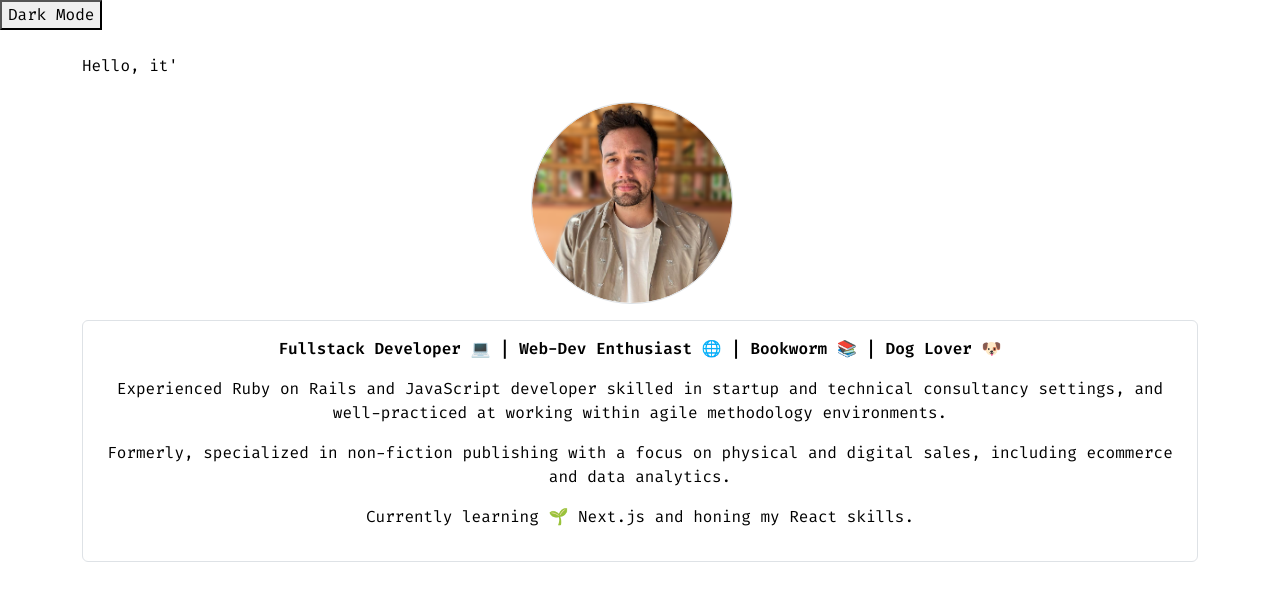
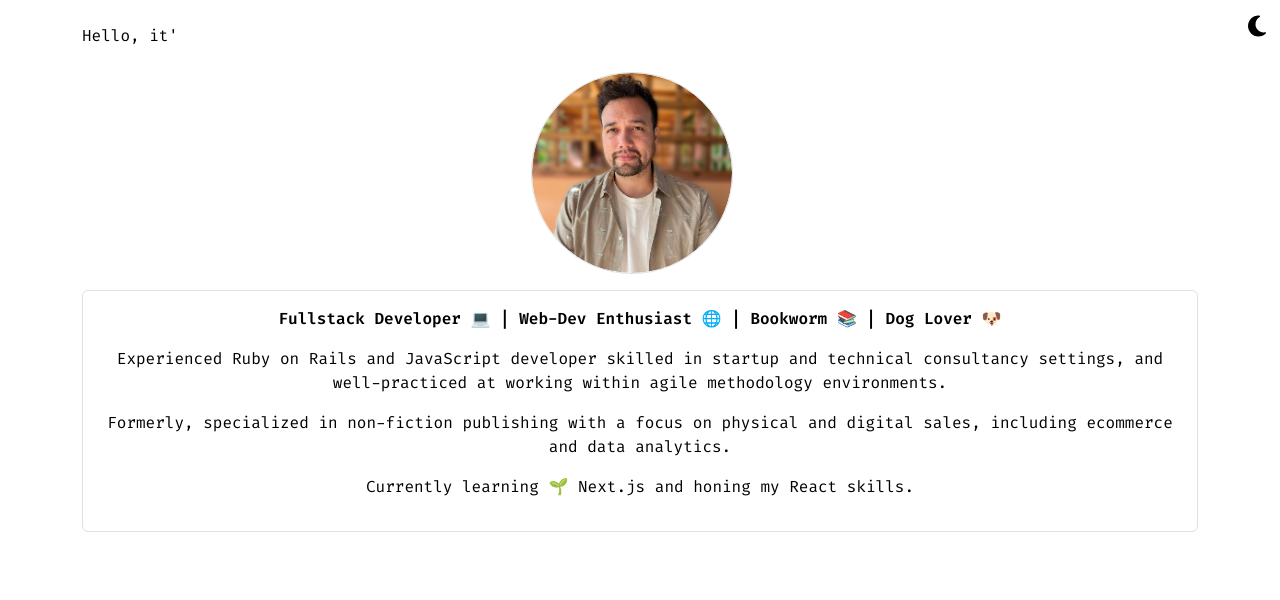
Before and after one commit to lambley/portfolio, a Next.js app: page / in a window 1280 px wide. Shown: the top 600 px of the page. Built offline with nearby package versions, Linux system fonts and the light colour scheme.

Commit message:
add icons for theme toggle

```diff
--- a/src/pages/_app.tsx
+++ b/src/pages/_app.tsx
@@ -2,6 +2,9 @@ import React, { useState, useEffect } from "react";
 import "../styles/globals.css";
 import type { AppProps } from "next/app";
 import Layout from "../components/Layout";
+import { FontAwesomeIcon } from "@fortawesome/react-fontawesome";
+import { faMoon, faSun } from "@fortawesome/free-solid-svg-icons";
+
 function MyApp({ Component, pageProps }: AppProps) {
   const [theme, setTheme] = useState("light");
 
@@ -23,8 +26,12 @@ function MyApp({ Component, pageProps }: AppProps) {
   return (
     <div className={`${theme}-theme`} style={{ minHeight: "100vh" }}>
       <Layout>
-        <button onClick={toggleTheme}>
-          {theme === "light" ? "Dark" : "Light"} Mode
+        <button className="theme-toggle" onClick={toggleTheme}>
+          {theme === "light" ? (
+            <FontAwesomeIcon icon={faMoon} />
+          ) : (
+            <FontAwesomeIcon icon={faSun} />
+          )}
         </button>
         <Component {...pageProps} />
       </Layout>
--- a/src/styles/globals.css
+++ b/src/styles/globals.css
@@ -14,6 +14,19 @@ body {
   max-width: 100vw;
   overflow-x: hidden;
   margin: 0;
+}
+
+.theme-toggle {
+  background: none;
+  border: none;
+  color: var(--text-color);
+  cursor: pointer;
+  font-size: 1.5rem;
+  transition: color 1.5s ease-in-out;
+  float: left;
+  top: 8px;
+  right: 8px;
+  position: fixed;
 }
 
 .light-theme {
```
